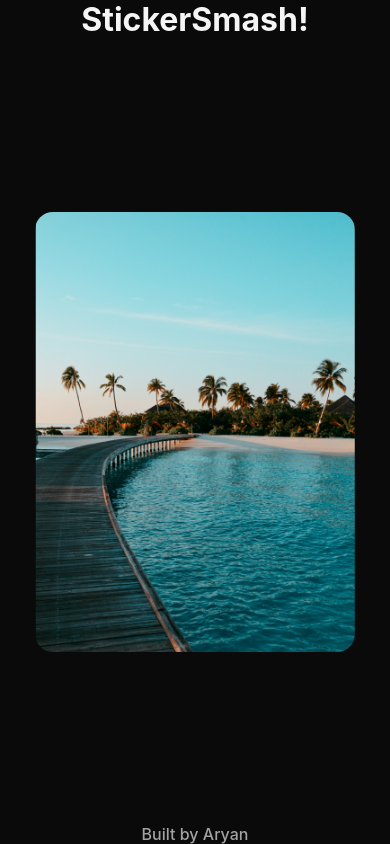
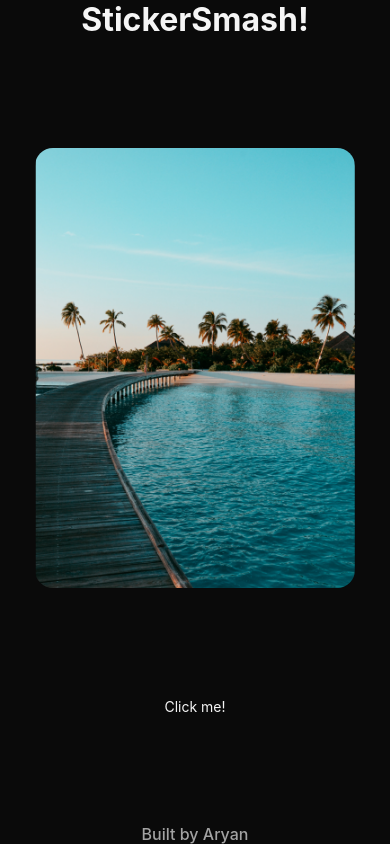
Before and after one commit to aryanprince/sticker-smash, a React Native app: screen / in a window 390 px wide. Built offline with nearby package versions, Linux system fonts and the light colour scheme.

Commit message:
✨ Create button component, fixed import errors

```diff
--- a/App.js
+++ b/App.js
@@ -1,6 +1,6 @@
 import { SafeAreaProvider } from 'react-native-safe-area-context'
 
-import HomeScreen from '@/src/components/HomeScreen'
+import HomeScreen from './src/components/HomeScreen'
 
 export default function App() {
   return (
--- /dev/null
+++ b/src/components/Button.tsx
@@ -0,0 +1,17 @@
+import { Pressable, StyleSheet, Text, View } from 'react-native'
+
+export default function Button({ label }: { label: string }) {
+  return (
+    <View>
+      <Pressable onPress={() => alert('You pressed a button.')}>
+        <Text style={styles.buttonLabel}>{label}</Text>
+      </Pressable>
+    </View>
+  )
+}
+
+const styles = StyleSheet.create({
+  buttonLabel: {
+    color: '#f5f5f5',
+  },
+})
--- a/src/components/HomeScreen.tsx
+++ b/src/components/HomeScreen.tsx
@@ -2,13 +2,15 @@ import { StatusBar } from 'expo-status-bar'
 import { StyleSheet, Text } from 'react-native'
 import { SafeAreaView } from 'react-native-safe-area-context'
 
-import ImageViewer from '@/components/ImageViewer'
+import Button from './Button'
+import ImageViewer from './ImageViewer'
 
 export default function HomeScreen() {
   return (
     <SafeAreaView style={styles.container}>
       <Text style={styles.headerText}>StickerSmash!</Text>
       <ImageViewer />
+      <Button label="Click me!" />
       <Text style={styles.footerText}>Built by Aryan</Text>
       <StatusBar style="auto" />
     </SafeAreaView>
```
